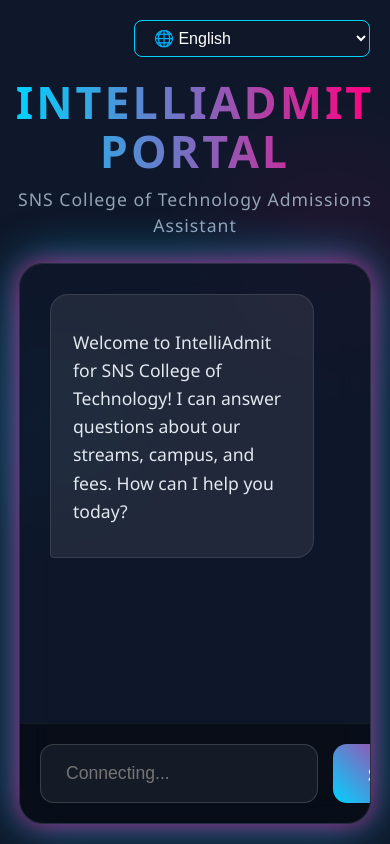
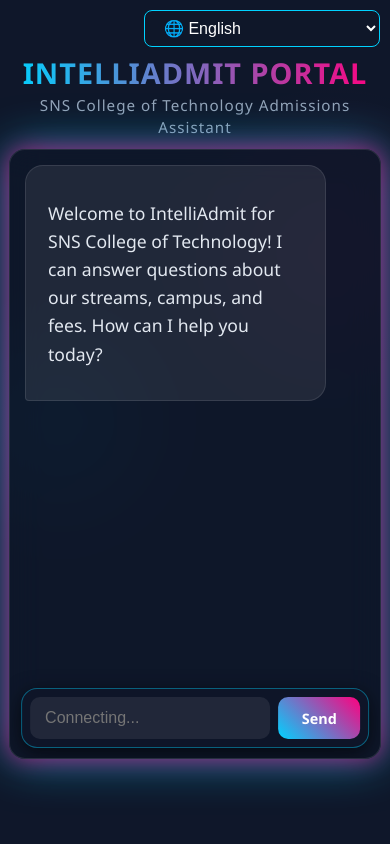
Before and after one commit to kavishM765/IntelliAdmit-Agent, a React (Vite) app in the folder frontend/: page / in a window 390 px wide. Built offline with nearby package versions, Linux system fonts and the light colour scheme; no server answers.

Commit message:
UI: Fixed class name mismatch and optimized mobile layout

```diff
--- a/frontend/src/App.css
+++ b/frontend/src/App.css
@@ -192,50 +192,88 @@ body, html {
 }
 
 @media screen and (max-width: 600px) {
-    /* Force the whole page to fit */
+    /* 1. Prevent body scroll bounce */
     html, body {
-        overflow-x: hidden;
+        overflow: hidden; /* Only allow scrolling inside the chat-history */
         height: 100%;
-        position: fixed; /* Prevents background scrolling */
         width: 100%;
     }
 
-    .container {
-        height: 100dvh !important; /* Use dynamic viewport height */
-        padding: 10px !important;
+    .app-container {
+        height: 100dvh;
+        padding: 10px 10px 0 10px;
+        justify-content: flex-start; /* Aligns content to the top on mobile */
     }
 
-    .chat-box {
-        flex: 1;
-        height: calc(100dvh - 180px) !important; /* Forces box to stay above input */
-        margin-bottom: 70px !important;
+    /* 2. Scale down the massive title so it fits nicely */
+    .brand-title {
+        font-size: 1.8rem;
+        letter-spacing: 1px;
+        margin-bottom: 5px;
     }
 
-    /* Floating Input Bar - Always Visible */
-    .input-area {
-        position: fixed !important;
-        bottom: 15px !important;
-        left: 50% !important;
-        transform: translateX(-50%);
-        width: 92% !important;
-        background: #1a1a2e !important;
-        border: 1px solid #3a7bd5 !important;
-        border-radius: 15px !important;
-        display: flex !important;
-        padding: 8px !important;
-        z-index: 9999;
+    .subtitle {
+        font-size: 0.95rem;
     }
 
-    .input-area input {
-        width: 70% !important;
-        background: transparent !important;
-        font-size: 16px !important; /* Browser won't zoom in at 16px */
+    .header-section {
+        margin-bottom: 10px;
     }
 
-    .send-button {
-        width: 28% !important;
-        padding: 10px !important;
-        font-size: 13px !important;
-        text-transform: uppercase;
+    /* 3. Chat Area - Let it flex perfectly between header and input */
+    .chat-container {
+        flex: 1;
+        width: 100%;
+        height: auto;
+        margin-bottom: 85px; /* Leave space for the floating input form */
+        border-radius: 16px;
+    }
+
+    .chat-history {
+        padding: 15px; /* Tighter padding for mobile screens */
+    }
+
+    /* 4. Floating Input Bar - Anchored to the bottom */
+    .input-form {
+        position: fixed;
+        bottom: 10px;
+        left: 50%;
+        transform: translateX(-50%);
+        width: 94%;
+        background: rgba(15, 23, 42, 0.95);
+        border: 1px solid rgba(0, 210, 255, 0.4);
+        border-radius: 16px;
+        display: flex;
+        padding: 8px;
+        box-sizing: border-box;
+        z-index: 9999;
+        box-shadow: 0 5px 20px rgba(0,0,0,0.6);
+    }
+
+    .chat-input {
+        flex-grow: 1;
+        width: 65%;
+        padding: 12px 15px;
+        font-size: 16px !important; /* CRITICAL: Prevents iOS keyboard zoom */
+        border-radius: 10px;
+        border: none;
+        background: rgba(255, 255, 255, 0.08);
+        margin: 0;
+    }
+
+    .send-btn {
+        width: 25%;
+        margin-left: 8px;
+        padding: 10px;
+        font-size: 0.9rem;
+        border-radius: 10px;
+        display: flex;
+        justify-content: center;
+        align-items: center;
+    }
+
+    /* Make the top language control a bit more compact */
+    .top-controls {
+        margin-bottom: 10px;
     }
 }
```
